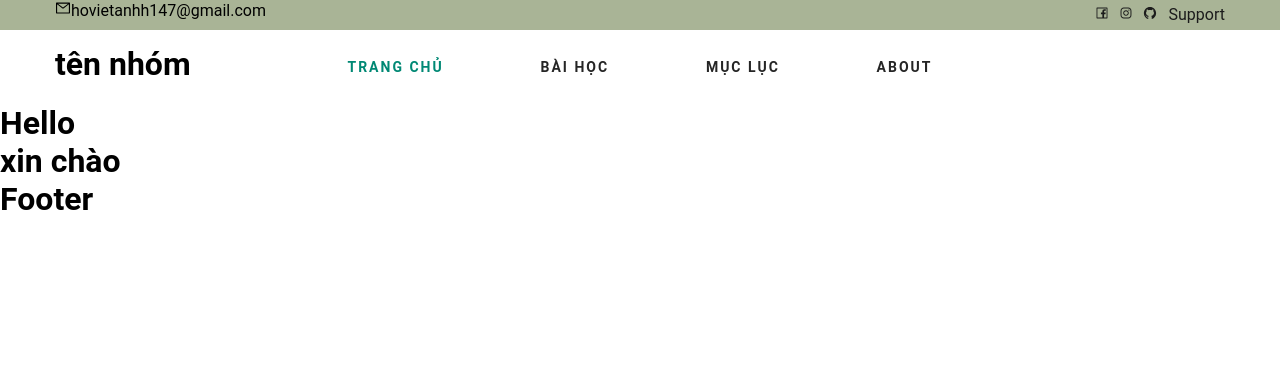
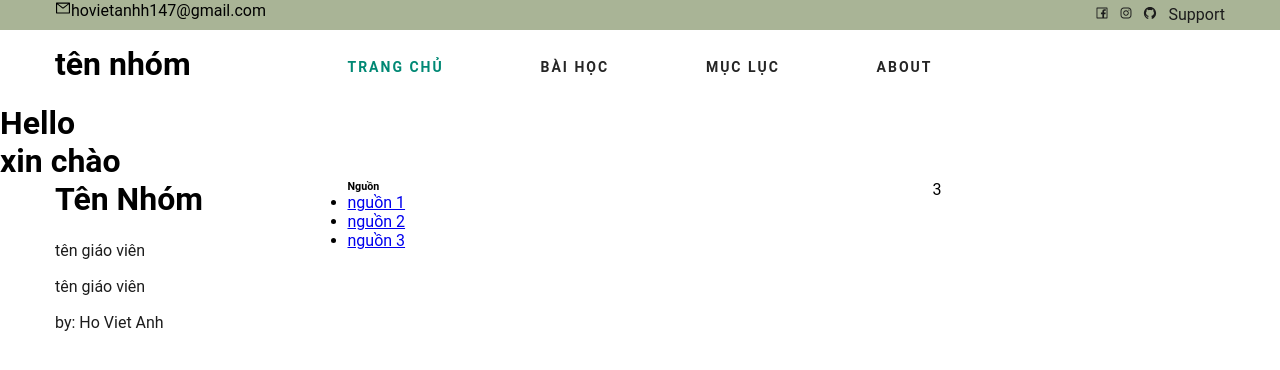
Before and after one commit to AndyAnh174/gdqp-reactjs, a React (Create React App) app: page / in a window 1280 px wide. Shown: the top 370 px of the page. Built offline with nearby package versions, Linux system fonts and the light colour scheme.

Commit message:
add footer and new header

```diff
--- a/src/pages/users/theme/footer/index.js
+++ b/src/pages/users/theme/footer/index.js
@@ -1,8 +1,51 @@
 import { memo } from "react";
+import "./style.scss";
+import { Link } from "react-router-dom";
 
 const Footer = () => {
     return (<>
-    <h1>Footer</h1>
+    <footer className="footer">
+        <div className="container">
+            <div className="row">
+                <div className="col-lg-3">
+                    <div className="footer-about">
+                        <h1 className="footer-about-logo">
+                            Tên Nhóm
+                        </h1>
+                        <ul>
+                            <li>tên giáo viên</li>
+                            <li>tên giáo viên</li>
+                            <li>by: Ho Viet Anh</li>
+                        </ul>
+                    </div>
+                </div>
+                <div className="col-lg-6">
+                    <div className="footer-widget">
+                        <h6>Nguồn</h6>
+                        <ul>
+                            <li>
+                                <Link to="">
+                                    nguồn 1
+                                </Link>
+                            </li>
+                            <li>
+                                <Link to="">
+                                nguồn 2
+                                </Link>
+                            </li>
+                            <li>
+                                <Link to="">
+                                nguồn 3
+                                </Link>
+                            </li>
+                        </ul>
+                    </div>
+                </div>
+                <div className="col-lg-3">3</div>
+            </div>
+        </div>
+
+    </footer>
 </>
     );
 };
--- /dev/null
+++ b/src/pages/users/theme/footer/style.scss
@@ -0,0 +1,22 @@
+@use "sass:map";
+@import "style/pages/theme";
+
+.footer {
+    .footer-about {
+        margin-bottom: 30px;
+
+        .footer-about-logo {
+            margin-bottom: 15px;
+            display: inline-block;
+
+        }
+
+        ul li {
+            font-size: 16px;
+            color: map.get($theme-colors, "normal-text");
+            line-height: 36px;
+            list-style: none;
+        }
+
+    }
+}
--- a/src/pages/users/theme/header/index.js
+++ b/src/pages/users/theme/header/index.js
@@ -27,12 +27,6 @@ const Header = () => {
                 {
 
                         name: "II.",
-                        path: "",
-
-                },
-                {
-
-                        name: "III.",
                         path: "",
 
                 },
@@ -107,7 +101,24 @@ const Header = () => {
                             <li key={menuKey} className={menuKey === 0 ? "active" : ""}>
 
                                 <Link to={menu?.path}>{menu?.name}</Link>
+                                {
+                                    menu.child && (
+                                    <ul>
+                                        <li className="header-menu-drogdown">
+                                            {
+                                                menu.child.map((childItem, childKey) =>(
+                                                    <li key={`${menuKey}-${childKey}`}>
+                                                        <Link to={childItem.path}>{childItem.name}</Link>
+                                                    </li>
+                                                ))
+                                            }
+                                            <Link>
+                                            </Link>
+                                        </li>
+                                    </ul>
 
+                                    )
+                                }
                             </li>
                             ))}
                     </ul>
--- a/src/pages/users/theme/header/style.scss
+++ b/src/pages/users/theme/header/style.scss
@@ -47,6 +47,7 @@
 
         li {
             list-style: none;
+            position: relative;
 
             a {
                 text-decoration: none;
@@ -61,10 +62,40 @@
             }
         }
 
+        li:hover .header-menu-drogdown {
+            opacity: 1;
+            visibility: visible;
+        }
+
         .active a{
             color: map.get($theme-colors, "main");
 
         }
+
+    .header-menu-drogdown {
+        background: #222222;
+        display: block;
+        position: absolute;
+        width: 180px;
+        x-index: 9;
+        padding: 5px 0;
+        transition: all, 0.3s;
+        opacity: 0;
+        visibility: hidden;
+
+        li {
+            a {
+                text-transform: capitalize;
+                color: #ffff;
+                font-weight: 400;
+                padding: 5px 15px;
+            }
+
+            :hover {
+                color: map.get($theme-colors, "main");
+            }
+        }
+    }
     }
 
 }
--- a/src/style/pages/_all.scss
+++ b/src/style/pages/_all.scss
@@ -34,6 +34,18 @@ body{
 
 }
 
+.col-lg-3 {
+    flex: 0 0 25%;
+    max-width: 25%;
+
+}
+
+.col-lg-6 {
+    flex: 0 0 50%;
+    max-width: 50%;
+
+}
+
 @include Responsive($DESKTOP){
     .col-xl-3{
         flex: 0 0 25%;
```
